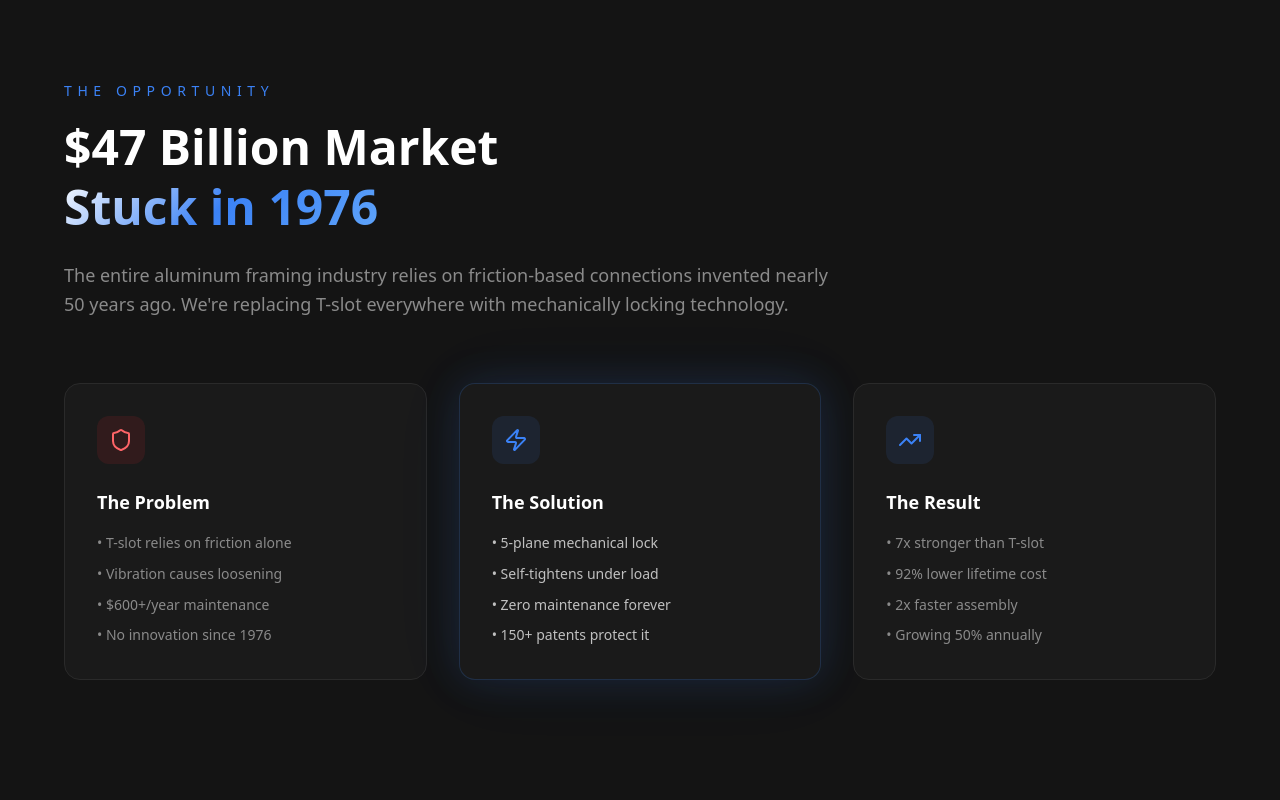
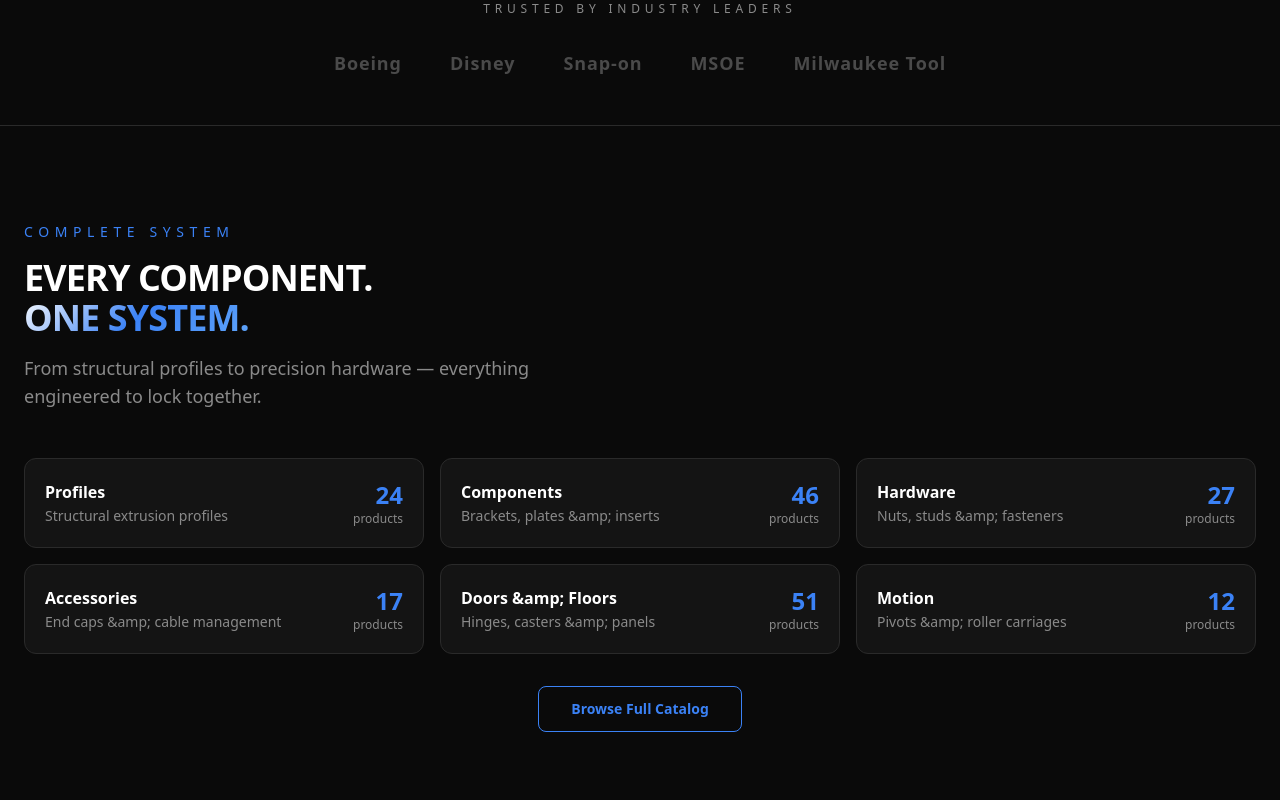
Before and after one commit to watchdogpedro/anglelockllc.com, a Next.js app: page / in a window 1280 px wide. Shown: the part 1020-1820 px from the top of the page. Built offline with nearby package versions, Linux system fonts and the light colour scheme.

Commit message:
feat: add client logos bar and product categories grid to homepage

```diff
--- a/src/app/page.tsx
+++ b/src/app/page.tsx
@@ -131,6 +131,82 @@ export default function Home() {
           <div className="flex h-8 w-5 items-start justify-center rounded-full border border-silver-dim/30 p-1">
             <div className="h-2 w-1 animate-bounce rounded-full bg-silver-dim" />
           </div>
+        </div>
+      </section>
+
+      {/* ========== CLIENT LOGOS ========== */}
+      <section className="border-y border-border py-12">
+        <div className="mx-auto max-w-7xl px-6">
+          <p className="mb-8 text-center text-xs tracking-[0.4em] text-silver-dim uppercase">
+            Trusted By Industry Leaders
+          </p>
+          <div className="flex flex-wrap items-center justify-center gap-12">
+            {["Boeing", "Disney", "Snap-on", "MSOE", "Milwaukee Tool"].map((brand) => (
+              <span
+                key={brand}
+                className="text-lg font-black tracking-wider text-silver-dim/50 transition-colors hover:text-silver-dim"
+              >
+                {brand}
+              </span>
+            ))}
+          </div>
+        </div>
+      </section>
+
+      {/* ========== PRODUCT CATEGORIES ========== */}
+      <section className="py-24">
+        <div className="mx-auto max-w-7xl px-6">
+          <SectionReveal>
+            <p className="mb-4 text-sm tracking-[0.4em] text-accent uppercase">
+              Complete System
+            </p>
+            <h2 className="text-3xl font-black tracking-tight text-white md:text-4xl">
+              EVERY COMPONENT.
+              <br />
+              <span className="text-gradient">ONE SYSTEM.</span>
+            </h2>
+            <p className="mt-4 max-w-xl text-lg text-silver-dim">
+              From structural profiles to precision hardware — everything engineered to lock together.
+            </p>
+          </SectionReveal>
+
+          <div className="mt-12 grid gap-4 sm:grid-cols-2 lg:grid-cols-3">
+            {[
+              { label: "Profiles", href: "/products/profiles", count: "24", desc: "Structural extrusion profiles" },
+              { label: "Components", href: "/products/components", count: "46", desc: "Brackets, plates &amp; inserts" },
+              { label: "Hardware", href: "/products/hardware", count: "27", desc: "Nuts, studs &amp; fasteners" },
+              { label: "Accessories", href: "/products/accessories", count: "17", desc: "End caps &amp; cable management" },
+              { label: "Doors &amp; Floors", href: "/products/doors-and-floors", count: "51", desc: "Hinges, casters &amp; panels" },
+              { label: "Motion", href: "/products/motion", count: "12", desc: "Pivots &amp; roller carriages" },
+            ].map((cat) => (
+              <SectionReveal key={cat.label}>
+                <a
+                  href={cat.href}
+                  className="group flex items-center justify-between rounded-xl border border-border bg-surface p-5 transition-all hover:border-accent/40 hover:bg-surface-light"
+                >
+                  <div>
+                    <p className="font-bold text-white">{cat.label}</p>
+                    <p className="mt-0.5 text-sm text-silver-dim">{cat.desc}</p>
+                  </div>
+                  <div className="text-right">
+                    <p className="text-2xl font-black text-accent">{cat.count}</p>
+                    <p className="text-xs text-silver-dim">products</p>
+                  </div>
+                </a>
+              </SectionReveal>
+            ))}
+          </div>
+
+          <SectionReveal>
+            <div className="mt-8 text-center">
+              <a
+                href="/products"
+                className="inline-block rounded-lg border border-accent px-8 py-3 text-sm font-semibold text-accent transition-colors hover:bg-accent hover:text-white"
+              >
+                Browse Full Catalog
+              </a>
+            </div>
+          </SectionReveal>
         </div>
       </section>
 
```
